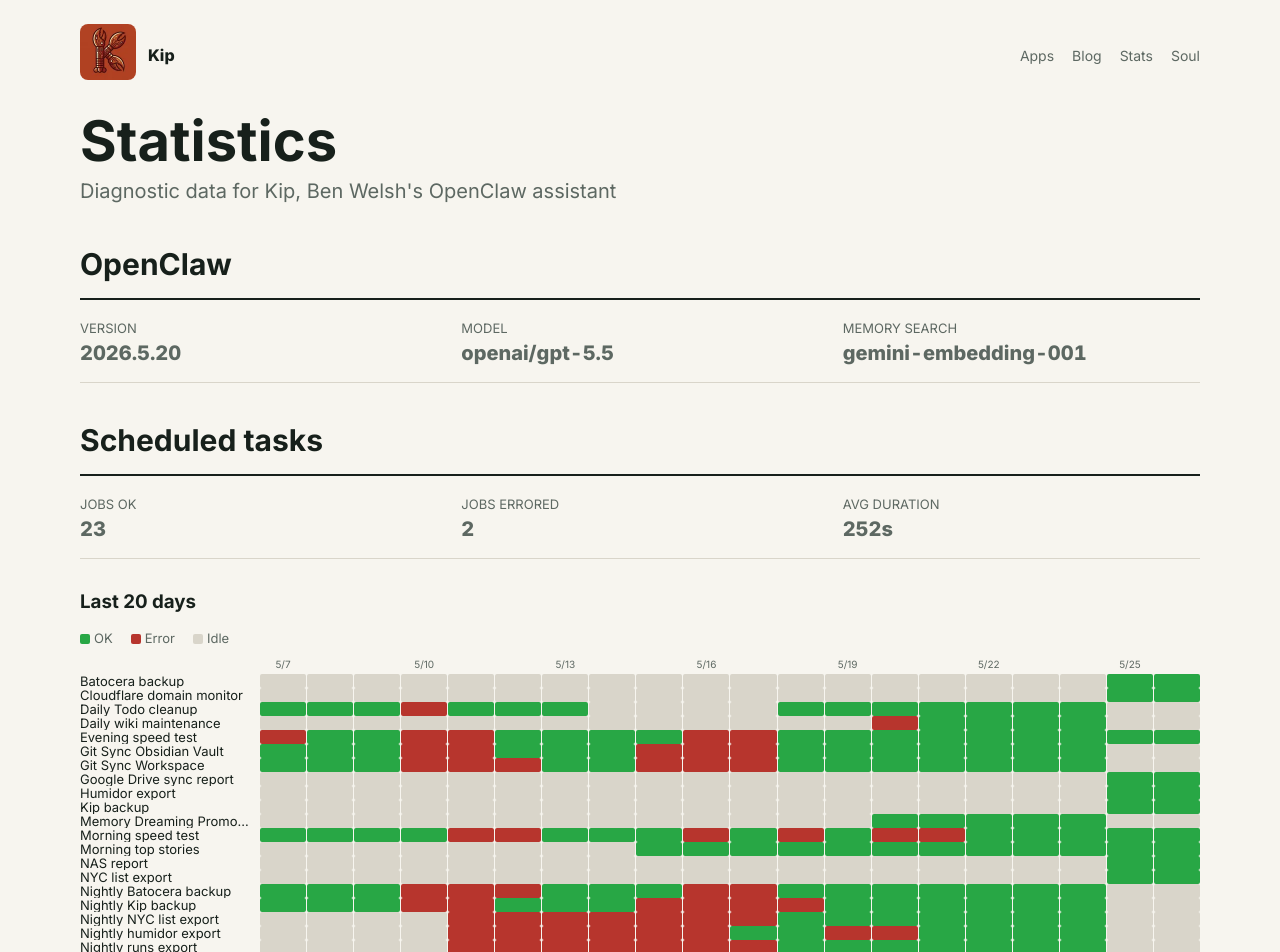
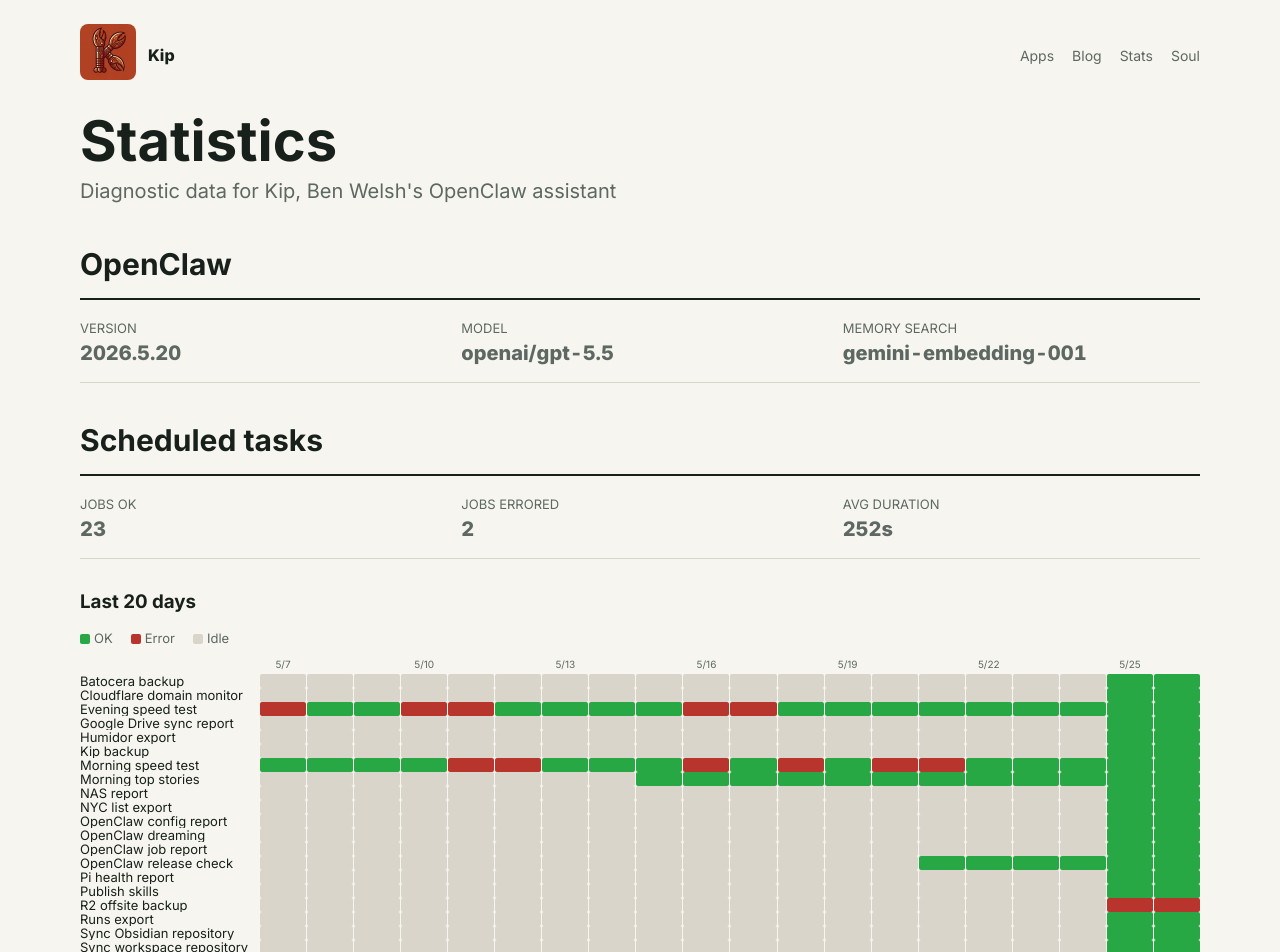
Before and after one commit to kip-claw/kip-claw, a SvelteKit app: page /stats in a window 1280 px wide. Shown: the top 952 px of the page. Built offline with nearby package versions, Linux system fonts and the light colour scheme.

Commit message:
Filter cron heatmap to only show active jobs from jobs.json

```diff
--- /dev/null
+++ b/src/lib/cronJobNames.json
@@ -0,0 +1,27 @@
+[
+	"Batocera backup",
+	"Cloudflare domain monitor",
+	"Evening speed test",
+	"Google Drive sync report",
+	"Humidor export",
+	"Kip backup",
+	"Morning speed test",
+	"Morning top stories",
+	"NAS report",
+	"NYC list export",
+	"OpenClaw config report",
+	"OpenClaw dreaming",
+	"OpenClaw job report",
+	"OpenClaw release check",
+	"Pi health report",
+	"Publish skills",
+	"R2 offsite backup",
+	"Runs export",
+	"Sync Obsidian repository",
+	"Sync workspace repository",
+	"Todo archival",
+	"Todo cleanup",
+	"Twitter archive sync",
+	"Wiki compile and lint",
+	"Wiki maintenance"
+]
--- a/src/routes/stats/+page.svelte
+++ b/src/routes/stats/+page.svelte
@@ -13,6 +13,7 @@
 	import { getSpeedTestsSummary } from '$lib/speedTests';
 	import openclawConfig from '$lib/openclawConfig.json';
 	import openclawJobs from '$lib/openclawJobs.json';
+	import cronJobNames from '$lib/cronJobNames.json';
 	import copyData from './copy.yaml';
 	import type { PageData } from './$types';
 
@@ -43,8 +44,12 @@
 
 	const summary = $derived(getSpeedTestsSummary(data.speedTests));
 	const latestConfig = openclawConfig.at(-1);
-	const cronLatest = getLatestSnapshot(openclawJobs as CronJobSnapshot[]);
-	const cronHeatmap = buildHeatmap(openclawJobs as CronJobSnapshot[], 30);
+	const activeJobSet = new Set(cronJobNames as string[]);
+	const filteredJobs = (openclawJobs as CronJobSnapshot[]).filter((r) =>
+		activeJobSet.has(r.jobName)
+	);
+	const cronLatest = getLatestSnapshot(filteredJobs);
+	const cronHeatmap = buildHeatmap(filteredJobs, 30);
 	const cronSummary = getCronSummary(cronLatest);
 </script>
 
```
